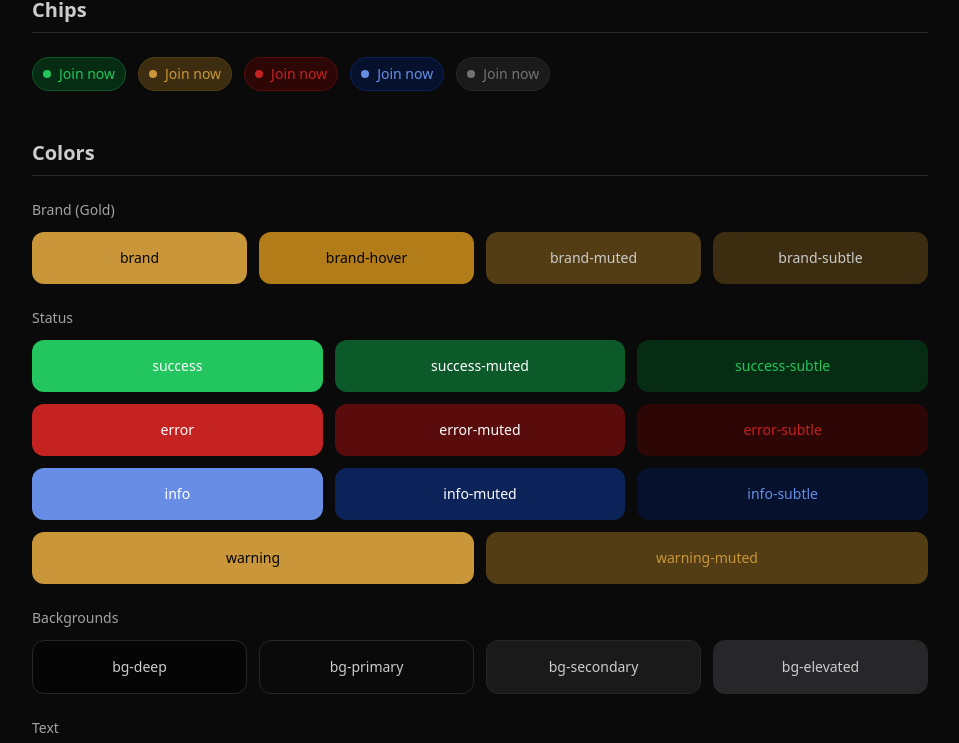
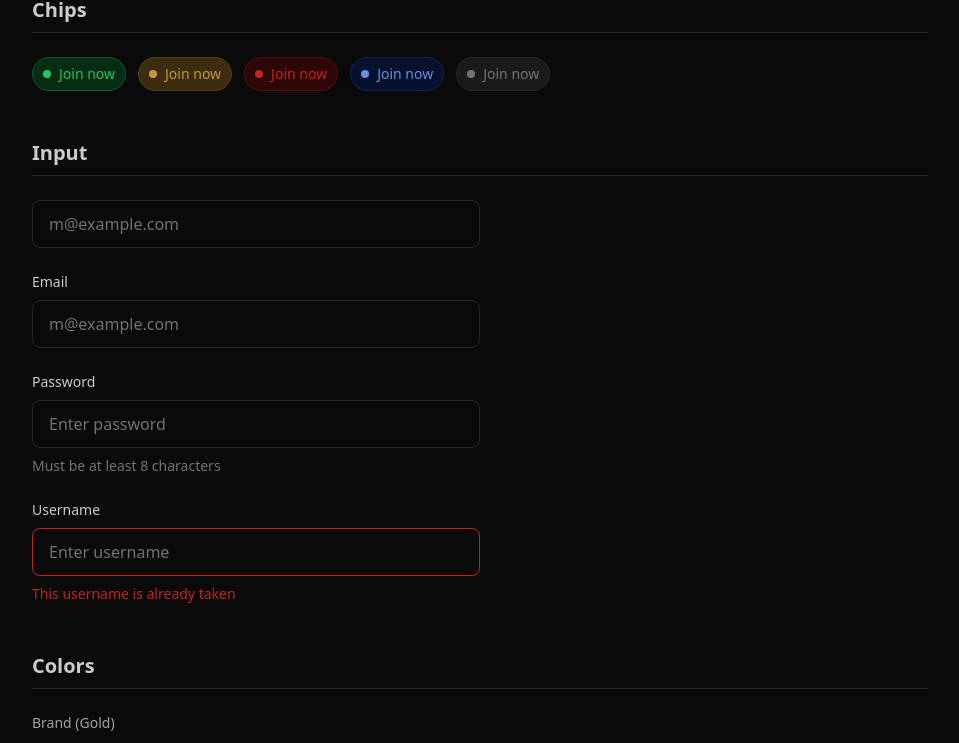
Before and after one commit to akxr-in/akxr-frontend, a Next.js app in the folder frontend/: page /design-system in a window 1280 px wide. Shown: the part 679-1422 px from the top of the page, without its empty margins (160-1119 px from the left). Built offline with nearby package versions, Linux system fonts and the light colour scheme.

Commit message:
feat: add Input section to Design System Showcase with various input examples

```diff
--- a/frontend/app/design-system/page.tsx
+++ b/frontend/app/design-system/page.tsx
@@ -1,6 +1,6 @@
 "use client";
 
-import { Button, Chip } from "@akxr/design-system";
+import { Button, Chip, Input } from "@akxr/design-system";
 
 // Simple icon component
 const BrandIcon = () => (
@@ -73,6 +73,29 @@ export default function DesignSystemShowcase() {
                         <Chip variant="error">Join now</Chip>
                         <Chip variant="info">Join now</Chip>
                         <Chip variant="neutral">Join now</Chip>
+                    </div>
+                </section>
+
+                {/* Input Section */}
+                <section className="mb-12">
+                    <h2 className="text-xl font-semibold mb-6 pb-2 border-b border-border-default">
+                        Input
+                    </h2>
+
+                    <div className="flex flex-col gap-6 max-w-md">
+                        <Input placeholder="m@example.com" />
+                        <Input label="Email" placeholder="m@example.com" />
+                        <Input
+                            label="Password"
+                            type="password"
+                            placeholder="Enter password"
+                            hint="Must be at least 8 characters"
+                        />
+                        <Input
+                            label="Username"
+                            placeholder="Enter username"
+                            error="This username is already taken"
+                        />
                     </div>
                 </section>
 
```
